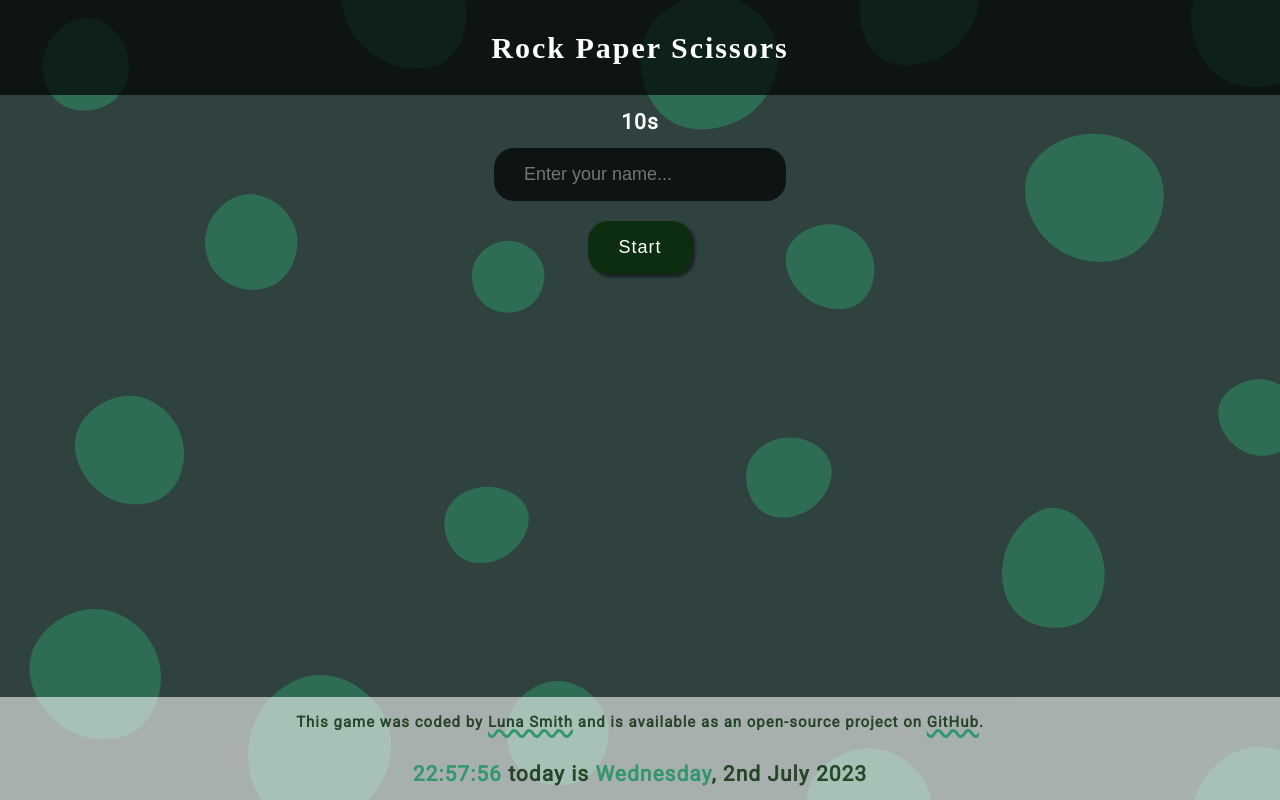
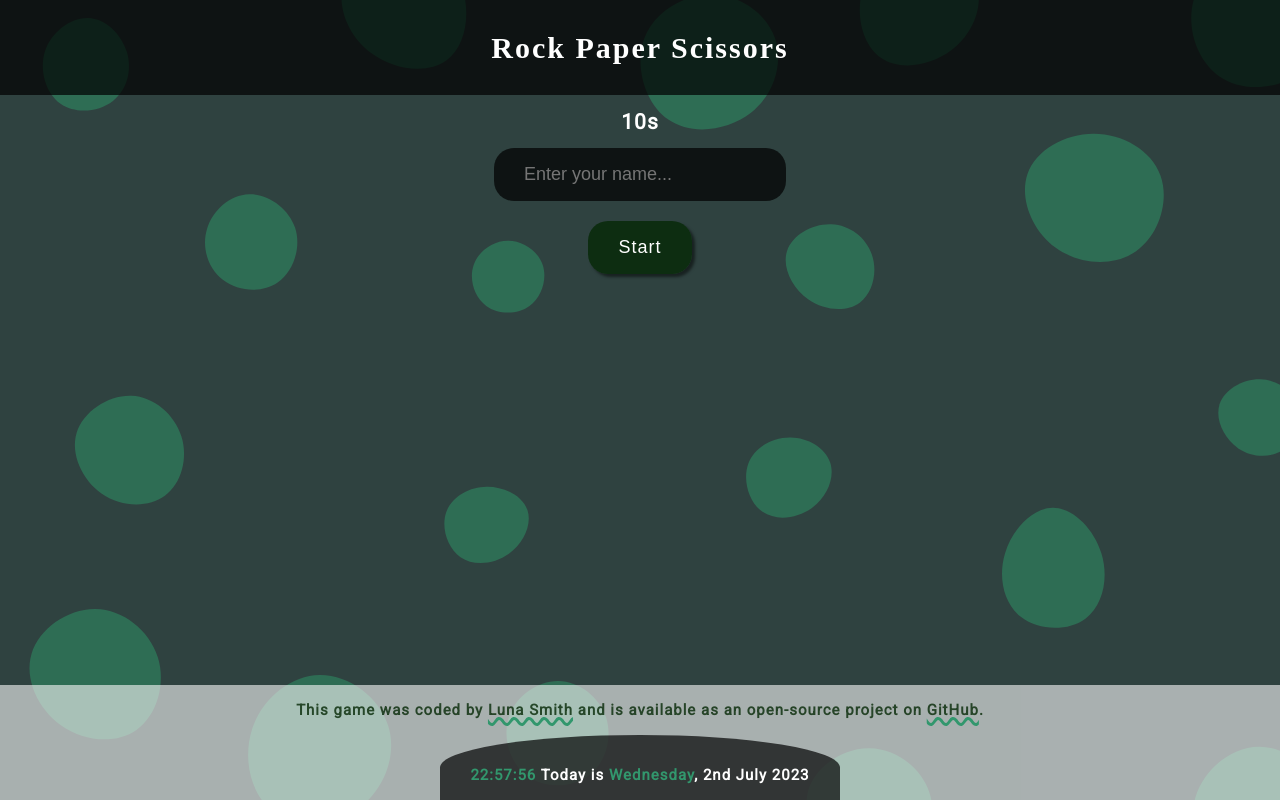
Before and after one commit to Lu-Smith/rock_paper_scisors_vue_typescript_tdd, a Vue app: page / in a window 1280 px wide. Built offline with nearby package versions, Linux system fonts and the light colour scheme; a web font is replaced by a local one.

Commit message:
Updated styles in TimeComponent

```diff
--- a/src/components/TimeComponent.vue
+++ b/src/components/TimeComponent.vue
@@ -1,5 +1,5 @@
 <template>
-  <h3><span>{{ currentTime }}</span> today is <span>{{ currentDay }}</span>, {{ currentYear }}</h3>
+  <h3 class="time"><span>{{ currentTime }}</span> Today is <span>{{ currentDay }}</span>, {{ currentYear }}</h3>
 </template>
 
 
@@ -64,6 +64,19 @@ export default {
 
 <style lang="scss">
 @import '../assets/variables';
+
+.time {
+  background-color: $background-color-basic;
+  color: $color-basic;
+  font-size: $font-size-small;
+  line-height: $line-height-small;
+  width: 400px;
+  margin: 0 auto;
+  border-top-left-radius: $border-radius-large;
+  border-top-right-radius: $border-radius-large;
+  padding-top: $padding-basic;
+}
+
 span {
     color: $color-decor;
 }
```
